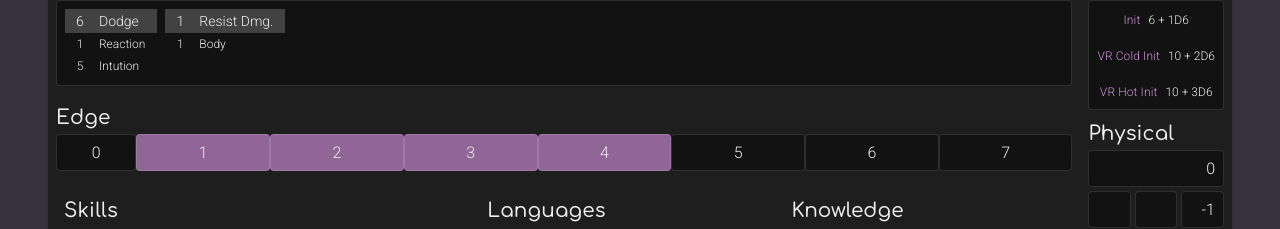
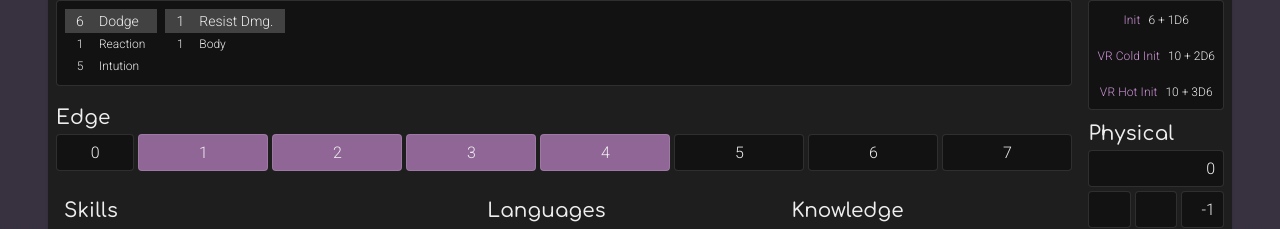
Before and after one commit to Zeragamba/ShadowSIN, a React (Create React App) app: page / in a window 1280 px wide. Shown: the part 234-463 px from the top of the page. Built offline with nearby package versions, Linux system fonts and the light colour scheme.

Commit message:
add space between edge tracker buttons

```diff
--- a/src/System/Edge/EdgeTracker.tsx
+++ b/src/System/Edge/EdgeTracker.tsx
@@ -24,12 +24,12 @@ export const EdgeTracker: FC<EdgeTrackerProps> = ({
   return (
     <Box>
       <Typography variant={'h6'}>Edge</Typography>
-      <Box sx={{ display: 'flex', textAlign: 'center' }}>
+      <Box sx={{ display: 'flex', textAlign: 'center', gap: 0.5}}>
         <Box sx={{ flexGrow: 0.5 }}>
           <TrackCell onClick={() => setCurValue(0)}>0</TrackCell>
         </Box>
         {new Array(7).fill(null).map((_, index) => (
-          <Box key={index} sx={{ flexGrow: 1 }}>
+          <Box key={index} sx={{ flexGrow: 1}}>
             <TrackCell filled={index < curValue} onClick={() => onToggleCell(index + 1)}>
               {index + 1}
             </TrackCell>
```
